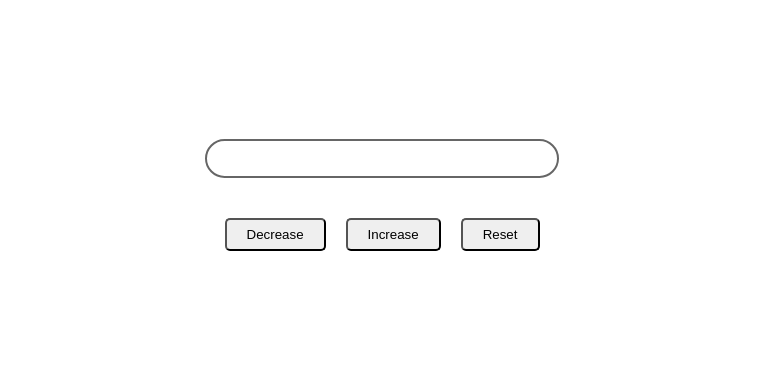
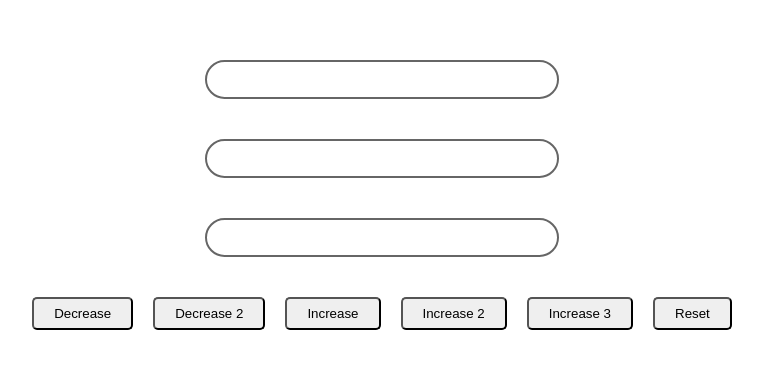
Before and after one commit to AmoryApk/Life-Simulator_react, a React (Create React App) app: page / in a window 1280 px wide. Shown: the part 213-582 px from the top of the page, without its empty margins (258-1021 px from the left). Built offline with nearby package versions, Linux system fonts and the light colour scheme.

Commit message:
Progressively decrease progress bar progress bar now drecerase progressively

```diff
--- a/src/App.js
+++ b/src/App.js
@@ -5,7 +5,7 @@ class App extends Component {
   render() {
     return (
       <div className="App">
-        <ProgressBarContainer />
+        <ProgressBarContainer percenRange={25} />
       </div>
     );
   }
--- a/src/ProgressBar.js
+++ b/src/ProgressBar.js
@@ -1,8 +1,20 @@
-import React, { useState } from "react";
+import React, { useState, useEffect } from "react";
 import "./progress-bar.css";
+
+let pg1 = 50;
+let pg2 = 100;
+let progressInterval = null;
 
 const Range = (props) => {
   return <div className="range" style={{ width: `${props.percentRange}%` }} />;
+};
+
+const Range2 = (a) => {
+  return <div className="range" style={{ width: `${a.percentRange2}%` }} />;
+};
+
+const Range3 = (b) => {
+  return <div className="range" style={{ width: `${b.percentRange3}%` }} />;
 };
 
 const ProgressBar = (props) => {
@@ -13,12 +25,61 @@ const ProgressBar = (props) => {
   );
 };
 
+const ProgressBar2 = (a) => {
+  return (
+    <div className="progress-bar">
+      <Range2 percentRange2={a.percentRange2} />
+    </div>
+  );
+};
+
+const ProgressBar3 = (b) => {
+  return (
+    <div className="progress-bar">
+      <Range3 percentRange3={b.percentRange3} />
+    </div>
+  );
+};
+
 export const ProgressBarContainer = () => {
-  let [percentRange, setProgress] = useState(0);
+  let [percentRange, setProgress, progress] = useState(0);
+  let [percentRange2, setProgress2, progress2] = useState(0);
+  let [percentRange3, setProgress3, progress3] = useState(0);
+
+  useEffect(() => {
+    progressInterval = setInterval(() => {
+      setProgress((prev) => prev - 0.025);
+      setProgress2((prev) => prev - 0.025);
+      setProgress3((prev) => prev - 0.025);
+    }, 100);
+  }, []);
+
+  useEffect(() => {
+    if (progress <= 100) {
+      clearInterval(progressInterval);
+      setProgress();
+    }
+  }, [progress]);
+
+  useEffect(() => {
+    if (progress2 <= 100) {
+      clearInterval(progressInterval);
+      setProgress();
+    }
+  }, [progress2]);
+
+  useEffect(() => {
+    if (progress3 <= 100) {
+      clearInterval(progressInterval);
+      setProgress();
+    }
+  }, [progress3]);
 
   return (
     <div className="container">
       <ProgressBar percentRange={percentRange} />
+      <ProgressBar2 percentRange2={percentRange2} />
+      <ProgressBar3 percentRange3={percentRange3} />
       <div className="toggle-buttons">
         <button
           onClick={() => setProgress(percentRange > 0 ? percentRange - 20 : 0)}
@@ -27,10 +88,32 @@ export const ProgressBarContainer = () => {
         </button>
         <button
           onClick={() =>
-            setProgress(percentRange < 100 ? percentRange + 10 : 100)
+            setProgress2(percentRange2 > 0 ? percentRange2 - 20 : 0)
+          }
+        >
+          Decrease 2
+        </button>
+        <button
+          onClick={() =>
+            setProgress(percentRange <= 100 ? percentRange + 20 : 100)
           }
         >
           Increase
+        </button>
+        <button
+          onClick={() =>
+            setProgress2(percentRange2 <= 100 ? percentRange2 + 20 : 100)
+          }
+        >
+          Increase 2
+        </button>
+
+        <button
+          onClick={() =>
+            setProgress3(percentRange3 <= 100 ? percentRange3 + 20 : 100)
+          }
+        >
+          Increase 3
         </button>
         <button onClick={() => setProgress(0)}>Reset</button>
       </div>
--- a/src/progress-bar.css
+++ b/src/progress-bar.css
@@ -16,7 +16,7 @@
 }
 
 .range {
-  background: limegreen;
+  background: yellowgreen;
   height: 100%;
   border-radius: inherit;
   transition: width 0.3s ease-in;
```
